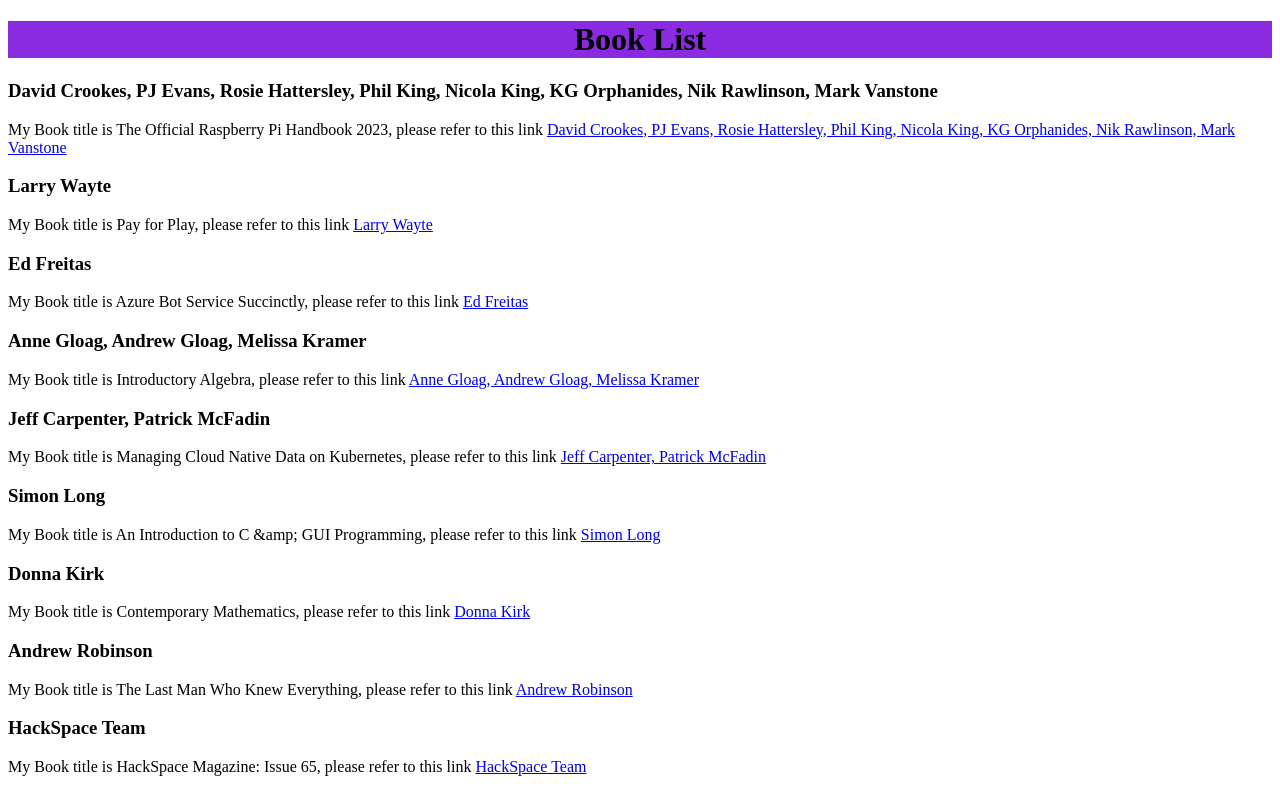
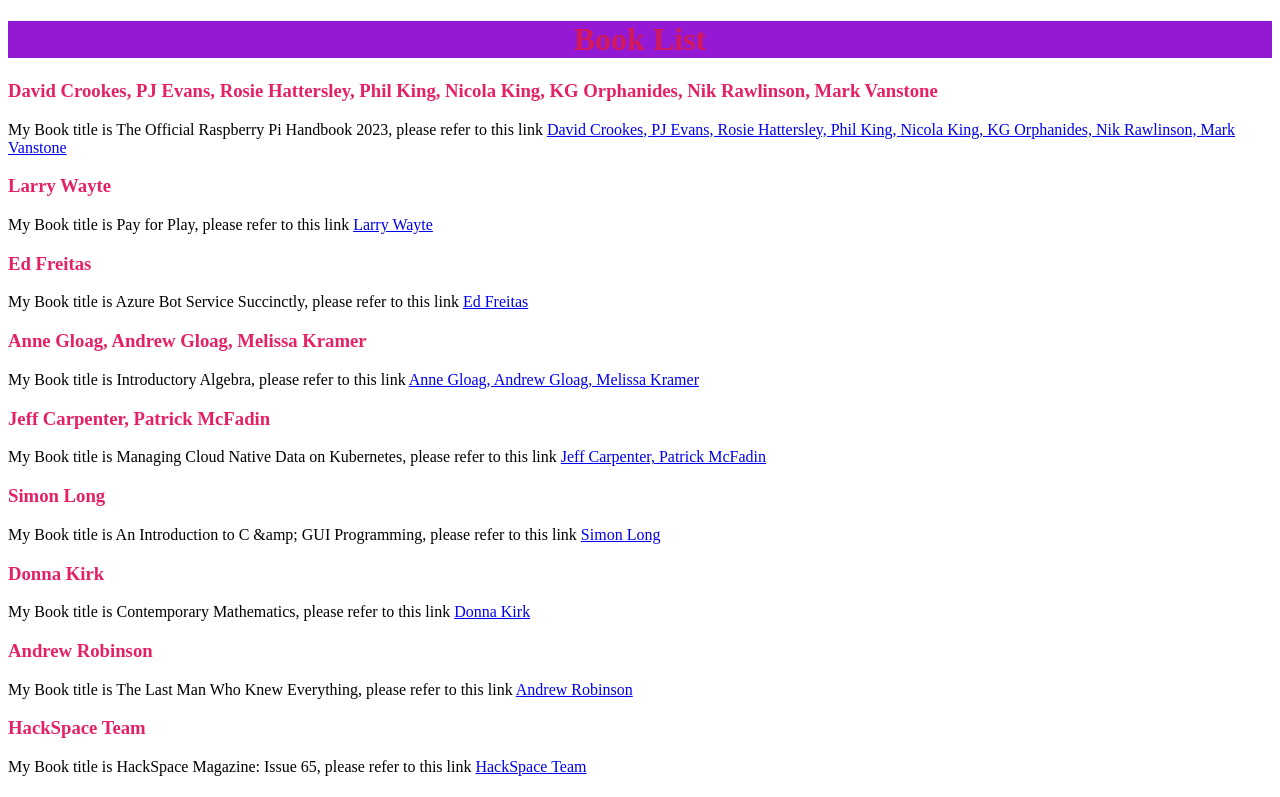
Before and after one commit to roc-cyber/Book_Shelf_1.0, a React (Create React App) app: page / in a window 1280 px wide. Shown: the top 797 px of the page. Built offline with nearby package versions, Linux system fonts and the light colour scheme.

Commit message:
3rd commit--new scene color

```diff
--- a/src/component/App.css
+++ b/src/component/App.css
@@ -1,5 +1,9 @@
 .Book-header{
+    color: #d4195a;
     text-align: center;
-    background-color: blueviolet;
+    background-color: #9319d4;
+}
 
+.header-author{
+    color: #e52165;
 }
--- a/src/component/App.jsx
+++ b/src/component/App.jsx
@@ -4,7 +4,6 @@ import Books from '../BookObject'
 import './App.css';
 
 export default function App() {
-
 
 
   return (
--- a/src/component/Book.jsx
+++ b/src/component/Book.jsx
@@ -1,10 +1,10 @@
 import React from 'react'
-
+import './App.css';
 const Book = ({author,title,url}) => {
   return (
     <div>
       <header>
-        <h3>{author}</h3>
+        <h3 className='header-author'>{author}</h3>
       </header>
       <p>My Book title is {title}, please refer to this link {<a href={url}>{author}</a>}</p>
     </div>
```
